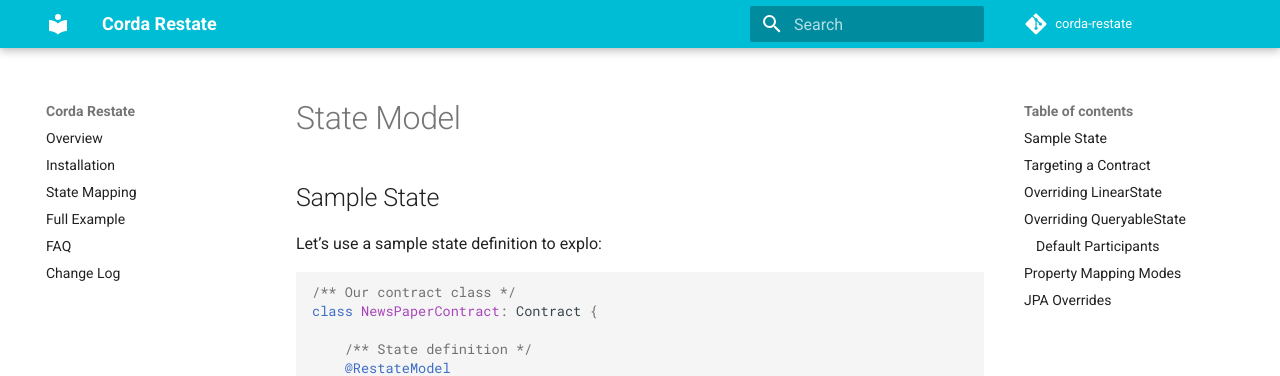
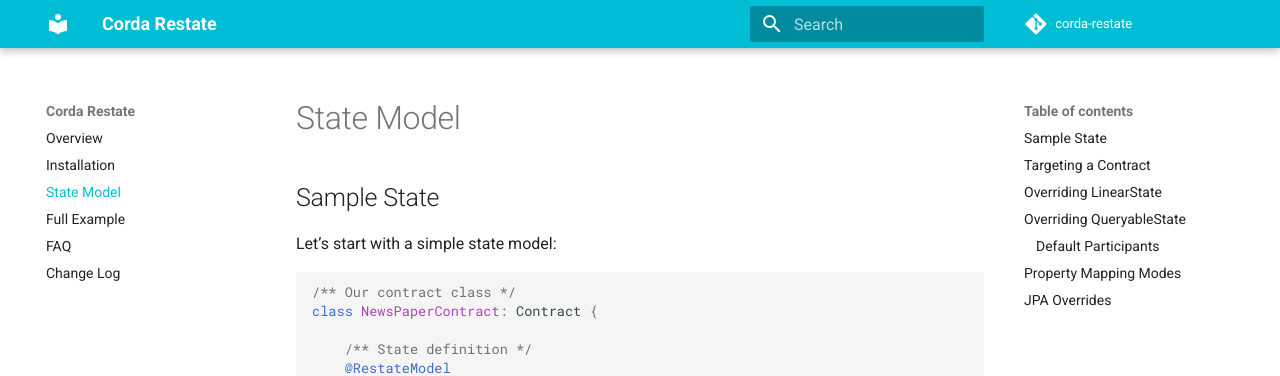
Before and after one commit to manosbatsis/corda-lean-state, an MkDocs documentation site: the page built from docs/state-model.md, in a window 1280 px wide and 900 px high. Shown: the top 376 px of the window. Built offline with MkDocs 1.6.1 and Material for MkDocs 9.7.7, drawn with Linux system fonts in a browser that asks for light colours; comment, search, counter and statistics services are not loaded.

Commit message:
chore(wip)

````diff
--- a/docs/state-model.md
+++ b/docs/state-model.md
@@ -2,7 +2,7 @@
 
 ## Sample State
 
-Let's use a sample state definition to explo:
+Let's start with a simple state model:
 
 ```kotlin
 /** Our contract class */
@@ -25,7 +25,6 @@
 file, we would specify the contract using `RestateModel.contractClass`:
 
 
-
 ```kotlin
 /** Standalone state definition */
 @RestateModel(contractClass = NewsPaperContract::class)
@@ -35,9 +34,8 @@
     //...
 }
 ```
+
 or using a classname string with `RestateModel.contractClassName`:
-
-
 
 ```kotlin
 /** Standalone state definition */
--- a/mkdocs.yml
+++ b/mkdocs.yml
@@ -44,7 +44,7 @@
 nav:
   - 'Overview': index.md
   - 'Installation': installation.md
-  - 'State Mapping': state-model.md.md
+  - 'State Model': state-model.md
   - 'Full Example': full-example.md
   - 'FAQ': faq.md
   - 'Change Log': changelog.md
````
Also changed, not shown: README.md (+1 -1 lines).
